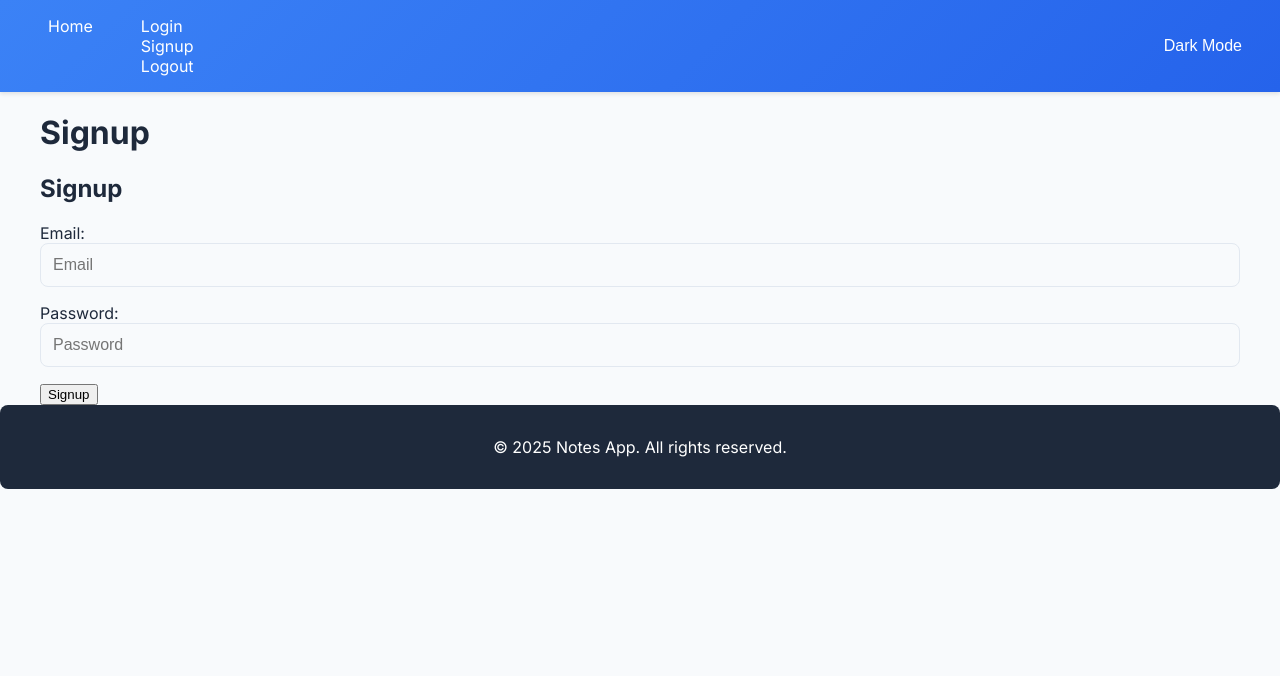
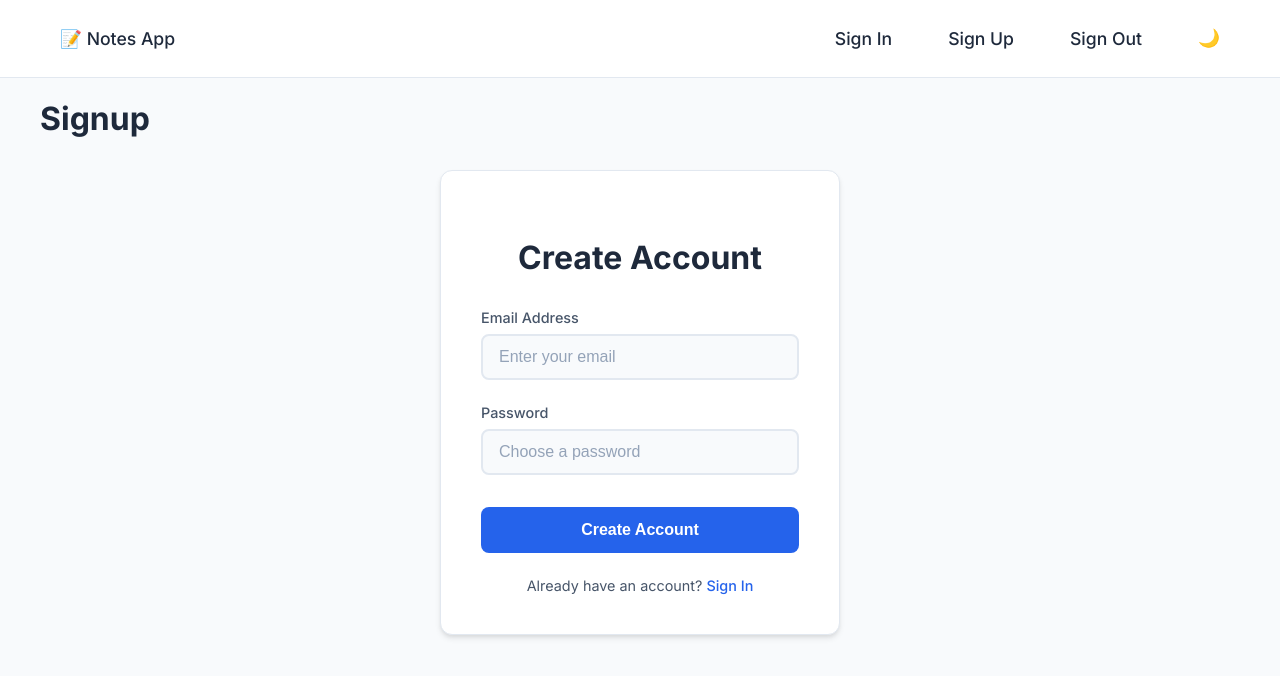
Before and after one commit to dochtan1608/note-app, a React (Create React App) app in the folder frontend/: page /signup in a window 1280 px wide. Shown: the top 676 px of the page. Built offline with nearby package versions, Linux system fonts and the light colour scheme.

Commit message:
alert signup

```diff
--- a/frontend/package.json
+++ b/frontend/package.json
@@ -9,6 +9,7 @@
     "axios": "^0.27.2",
     "react": "^18.2.0",
     "react-dom": "^18.2.0",
+    "react-router-dom": "^6.3.0",
     "react-scripts": "5.0.1",
     "web-vitals": "^2.1.4",
     "zustand": "^4.0.0-rc.1"
--- a/frontend/src/components/App.js
+++ b/frontend/src/components/App.js
@@ -1,6 +1,6 @@
 import LoginPage from "../pages/LoginPage";
 import NotesPage from "../pages/NotesPage";
-import { BrowserRouter, Routes, Route, Link } from "react-router-dom";
+import { Routes, Route, Link } from "react-router-dom";
 import RequireAuth from "./RequireAuth";
 import SignupPage from "../pages/SignupPage";
 import LogoutPage from "../pages/LogoutPage";
@@ -23,51 +23,38 @@ function App() {
   };
 
   return (
-    <BrowserRouter>
+    <>
       <header className="nav-bar">
-        <nav>
-          <ul className="nav-list">
-            <li>
+        <nav className="nav-content">
           <Link to="/" className="nav-link">
-                Home
+            📝 Notes App
           </Link>
-            </li>
+
           <div className="auth-links">
-              <li>
             <Link to="/login" className="nav-link">
-                  Login
+              Sign In
             </Link>
-              </li>
-              <li>
             <Link to="/signup" className="nav-link">
-                  Signup
+              Sign Up
             </Link>
-              </li>
-              <li>
             <Link to="/logout" className="nav-link">
-                  Logout
+              Sign Out
             </Link>
-              </li>
-            </div>
-          </ul>
-        </nav>
-        <div
-          style={{
-            display: "flex",
-            justifyContent: "center",
-            alignItems: "center",
-          }}
+            <button
+              className="dark-mode-toggle"
+              onClick={toggleDarkMode}
+              aria-label="Toggle dark mode"
             >
-          <button className="dark-mode-toggle" onClick={toggleDarkMode}>
-            {darkMode ? "Light Mode" : "Dark Mode"}
+              {darkMode ? "🌞" : "🌙"}
             </button>
           </div>
+        </nav>
       </header>
 
       <main className="app-container">
         <Routes>
           <Route
-            index
+            path="/"
             element={
               <RequireAuth>
                 <NotesPage />
@@ -79,11 +66,7 @@ function App() {
           <Route path="/logout" element={<LogoutPage />} />
         </Routes>
       </main>
-
-      <footer className="footer">
-        <p>&copy; {new Date().getFullYear()} Notes App. All rights reserved.</p>
-      </footer>
-    </BrowserRouter>
+    </>
   );
 }
 
--- a/frontend/src/components/LoginForm.js
+++ b/frontend/src/components/LoginForm.js
@@ -1,5 +1,5 @@
 import React from "react";
-import { useNavigate } from "react-router-dom";
+import { useNavigate, Link } from "react-router-dom";
 import authStore from "../stores/authStore";
 
 export default function LoginForm() {
@@ -8,40 +8,53 @@ export default function LoginForm() {
 
   const handleLogin = async (e) => {
     e.preventDefault();
-    await store.login();
-    navigate("/");
+    try {
+      await store.login();
+      navigate("/");
+    } catch (err) {
+      console.error("Login failed:", err);
+    }
   };
 
   return (
-    <div className="form-container">
-      <h2 className="form-title">Login</h2>
-      <form onSubmit={handleLogin}>
-        <div className="input-group">
-          <label htmlFor="email">Email:</label>
+    <div className="auth-container">
+      <h2 className="auth-title">Welcome Back</h2>
+      <form onSubmit={handleLogin} className="auth-form">
+        <div className="form-group">
+          <label htmlFor="email" className="form-label">
+            Email Address
+          </label>
           <input
-            className="input-field"
+            id="email"
+            className="auth-input"
             onChange={store.updateLoginForm}
             value={store.loginForm.email}
             type="email"
             name="email"
-            placeholder="Email"
+            placeholder="Enter your email"
           />
         </div>
-        <div className="input-group">
-          <label htmlFor="password">Password:</label>
+        <div className="form-group">
+          <label htmlFor="password" className="form-label">
+            Password
+          </label>
           <input
-            className="input-field"
+            id="password"
+            className="auth-input"
             onChange={store.updateLoginForm}
             value={store.loginForm.password}
             type="password"
             name="password"
-            placeholder="Password"
+            placeholder="Enter your password"
           />
         </div>
-        <button className="btn" type="submit">
-          Login
+        <button className="auth-button" type="submit">
+          Sign In
         </button>
       </form>
+      <div className="auth-link">
+        Don't have an account? <Link to="/signup">Sign Up</Link>
+      </div>
     </div>
   );
 }
--- a/frontend/src/components/Notes.js
+++ b/frontend/src/components/Notes.js
@@ -8,7 +8,7 @@ export default function Notes() {
   // Fetch notes khi component mount
   useEffect(() => {
     store.fetchNotes();
-  }, [store]);
+  }, []);
 
   return (
     <div className="notes-section">
--- a/frontend/src/components/NotesPage.js
+++ b/frontend/src/components/NotesPage.js
@@ -10,8 +10,8 @@ import CreateForm from "../components/CreateForm";
 export default function NotesPage() {
   return (
     <div className="content-layout">
-     <CreateForm />
-     <Notes />
+      <Notes />
+      <CreateForm />
     </div>
   );
 }
--- a/frontend/src/components/SignupForm.js
+++ b/frontend/src/components/SignupForm.js
@@ -1,5 +1,5 @@
 import React from "react";
-import { useNavigate } from "react-router-dom";
+import { useNavigate, Link } from "react-router-dom";
 import authStore from "../stores/authStore";
 
 export default function SignupForm() {
@@ -8,40 +8,54 @@ export default function SignupForm() {
 
   const handleSignup = async (e) => {
     e.preventDefault();
-    await store.signup();
-    navigate("/login");
+    try {
+      await store.signup();
+      alert("Registration successful!");
+      navigate("/login");
+    } catch (err) {
+      console.log(err);
+    }
   };
 
   return (
-    <div className="form-container">
-      <h2 className="form-title">Signup</h2>
-      <form onSubmit={handleSignup}>
-        <div className="input-group">
-          <label htmlFor="email">Email:</label>
+    <div className="auth-container">
+      <h2 className="auth-title">Create Account</h2>
+      <form onSubmit={handleSignup} className="auth-form">
+        <div className="form-group">
+          <label htmlFor="email" className="form-label">
+            Email Address
+          </label>
           <input
-            className="input-field"
+            id="email"
+            className="auth-input"
             onChange={store.updateSignupForm}
             value={store.signupForm.email}
             type="email"
             name="email"
-            placeholder="Email"
+            placeholder="Enter your email"
           />
         </div>
-        <div className="input-group">
-          <label htmlFor="password">Password:</label>
+        <div className="form-group">
+          <label htmlFor="password" className="form-label">
+            Password
+          </label>
           <input
-            className="input-field"
+            id="password"
+            className="auth-input"
             onChange={store.updateSignupForm}
             value={store.signupForm.password}
             type="password"
             name="password"
-            placeholder="Password"
+            placeholder="Choose a password"
           />
         </div>
-        <button className="btn" type="submit">
-          Signup
+        <button className="auth-button" type="submit">
+          Create Account
         </button>
       </form>
+      <div className="auth-link">
+        Already have an account? <Link to="/login">Sign In</Link>
+      </div>
     </div>
   );
 }
--- a/frontend/src/index.js
+++ b/frontend/src/index.js
@@ -2,7 +2,14 @@ import React from "react";
 import ReactDOM from "react-dom/client";
 import App from "./components/App.js";
 import axios from "axios";
+import { BrowserRouter } from "react-router-dom";
+
 axios.defaults.baseURL = "http://localhost:3000";
 axios.defaults.withCredentials = true;
+
 const root = ReactDOM.createRoot(document.getElementById("root"));
-root.render(<App />);
+root.render(
+  <BrowserRouter>
+    <App />
+  </BrowserRouter>
+);
--- a/frontend/src/styles/styles.css
+++ b/frontend/src/styles/styles.css
@@ -1,21 +1,26 @@
-/* ================================
-   1. Biến CSS & Cấu hình cơ bản
-   ================================ */
 :root {
   --primary-color: #2563eb;
   --primary-color-light: #3b82f6;
+  --secondary-color: #64748b;
   --danger-color: #ef4444;
   --warning-color: #f59e0b;
+  --success-color: #16a34a;
+  --info-color: #0ea5e9;
   --bg-light: #f8fafc;
   --bg-medium: #f1f5f9;
   --bg-dark: #e2e8f0;
   --text-dark: #1e293b;
   --text-medium: #475569;
+  --text-light: #cbd5e1;
   --border-color: #e2e8f0;
   --shadow-color: rgba(0, 0, 0, 0.1);
   --border-radius: 0.5rem;
   --font-family: "Inter", sans-serif;
   --transition-speed: 0.2s;
+  --card-shadow: 0 4px 6px -1px rgba(0, 0, 0, 0.1),
+    0 2px 4px -1px rgba(0, 0, 0, 0.06);
+  --hover-shadow: 0 10px 15px -3px rgba(0, 0, 0, 0.1),
+    0 4px 6px -2px rgba(0, 0, 0, 0.05);
 }
 
 body {
@@ -24,82 +29,97 @@ body {
   color: var(--text-dark);
   margin: 0;
   padding: 0;
-  display: flex;
-  flex-direction: column;
-  min-height: 100vh;
-  transition: background-color var(--transition-speed), color var(--transition-speed);
+  transition: background-color var(--transition-speed),
+    color var(--transition-speed);
 }
 
-/* ================================
-   2. Header & Footer
-   ================================ */
 .nav-bar {
-  background: linear-gradient(135deg, var(--primary-color-light), var(--primary-color));
+  background: rgba(255, 255, 255, 0.9);
+  backdrop-filter: blur(10px);
+  border-bottom: 1px solid var(--border-color);
+  position: sticky;
+  top: 0;
+  z-index: 100;
   padding: 1rem 2rem;
+}
+
+.nav-content {
+  max-width: 1200px;
+  margin: 0 auto;
   display: flex;
   justify-content: space-between;
   align-items: center;
-  box-shadow: 0 2px 4px var(--shadow-color);
-  margin-bottom: 1rem;
 }
 
 .nav-list {
   list-style: none;
   display: flex;
-  gap: 1rem;
   margin: 0;
   padding: 0;
+  width: 100%;
+}
+
+.auth-links {
+  display: flex;
+  align-items: center;
+  gap: 1rem;
 }
 
 .nav-link {
-  color: #fff;
+  color: var(--text-dark);
   text-decoration: none;
-  font-size: 1rem;
-  padding: 0.5rem 1rem;
+  font-size: 1.1rem;
+  padding: 0.75rem 1.25rem;
   border-radius: var(--border-radius);
   transition: background-color var(--transition-speed);
+  font-weight: 500;
+  position: relative;
 }
 
-.nav-link:hover {
-  background-color: rgba(255, 255, 255, 0.2);
+.nav-link::after {
+  content: "";
+  position: absolute;
+  bottom: -2px;
+  left: 50%;
+  width: 0;
+  height: 2px;
+  background: var(--primary-color);
+  transition: all 0.3s ease;
+  transform: translateX(-50%);
+}
+
+.nav-link:hover::after {
+  width: 100%;
 }
 
 .dark-mode-toggle {
   background: none;
   border: none;
-  color: #fff;
   cursor: pointer;
-  font-size: 1rem;
+  font-size: 1.1rem;
+  padding: 0.75rem 1.25rem;
+  color: var(--text-dark);
+  transition: all 0.3s ease;
 }
 
-.footer {
-  background: var(--text-dark);
-  color: #fff;
-  text-align: center;
-  padding: 1rem;
-  margin-top: auto;
-  border-radius: var(--border-radius);
-  transition: background-color var(--transition-speed), color var(--transition-speed);
+.dark-mode-toggle:hover {
+  opacity: 0.8;
 }
 
-/* ================================
-   3. Container & Layout
-   ================================ */
 .app-container {
   max-width: 1200px;
   margin: 0 auto;
-  padding: 0 1rem;
+  padding: 0 1.5rem;
+  flex: 1;
+  display: flex;
+  flex-direction: column;
 }
 
-/*
-  content-layout:
-   - Desktop: 2 cột (cột trái: Notes, cột phải: Create Note)
-   - Mobile: 1 cột dọc
-*/
 .content-layout {
   display: grid;
-  grid-template-columns: 2fr 1fr;
-  gap: 1.5rem;
+  grid-template-columns: 1fr 350px;
+  gap: 2rem;
+  align-items: start;
 }
 
 @media (max-width: 768px) {
@@ -108,74 +128,75 @@ body {
   }
 }
 
-/* ================================
-   4. Notes Section (Cột trái)
-   ================================ */
 .notes-section {
   background: var(--bg-medium);
-  padding: 1rem;
+  padding: 1.5rem;
   border-radius: var(--border-radius);
   box-shadow: 0 2px 4px var(--shadow-color);
 }
 
 .notes-section h2 {
-  font-size: 1.25rem;
-  margin-bottom: 1rem;
+  font-size: 1.5rem;
+  margin-bottom: 1.25rem;
+  color: var(--text-dark);
 }
 
-/* notes-list: danh sách note xếp dọc */
-.notes-list {
+.notes-grid {
+  display: grid;
+  grid-template-columns: repeat(auto-fill, minmax(250px, 1fr));
+  gap: 1.5rem;
+}
+
+.note-card {
+  background: white;
+  border: 1px solid var(--border-color);
+  border-radius: 12px;
+  box-shadow: var(--card-shadow);
+  padding: 1.5rem;
   display: flex;
   flex-direction: column;
   gap: 1rem;
-}
-
-/* Mỗi note-card: hiển thị title, content, 2 nút (Delete, Update) */
-.note-card {
-  background: #fff;
-  border: 1px solid var(--border-color);
-  border-radius: var(--border-radius);
-  box-shadow: 0 1px 2px var(--shadow-color);
-  padding: 1rem;
-  display: flex;
-  flex-direction: column;
-  gap: 0.75rem;
-  transition: transform var(--transition-speed);
+  transition: all 0.3s ease;
 }
 
 .note-card:hover {
-  transform: translateY(-2px);
+  transform: translateY(-5px);
+  box-shadow: var(--hover-shadow);
 }
 
 .note-title {
-  font-size: 1.1rem;
+  font-size: 1.25rem;
   font-weight: 600;
   margin: 0;
+  color: var(--text-dark);
+  margin-bottom: 0.5rem;
 }
 
 .note-body {
-  font-size: 0.95rem;
+  font-size: 1rem;
   color: var(--text-medium);
   margin: 0;
   flex-grow: 1;
+  line-height: 1.6;
 }
 
-/* Nút Delete, Update note */
 .note-actions {
   display: flex;
-  gap: 0.5rem;
+  gap: 0.75rem;
 }
 
 .btn-delete,
 .btn-update {
-  flex: 1; /* Chia đều chiều rộng 2 nút */
+  flex: 1;
   border: none;
-  padding: 0.6rem;
-  border-radius: var(--border-radius);
-  font-size: 0.9rem;
+  padding: 0.75rem 1.5rem;
+  border-radius: 8px;
+  font-size: 0.95rem;
   font-weight: 600;
   cursor: pointer;
-  transition: background-color var(--transition-speed);
+  transition: all 0.3s ease;
+  box-shadow: 0 1px 2px var(--shadow-color);
+  letter-spacing: 0.5px;
 }
 
 .btn-delete {
@@ -184,7 +205,7 @@ body {
 }
 
 .btn-delete:hover {
-  background: #dc2626; /* Đậm hơn 1 chút */
+  background: #dc2626;
 }
 
 .btn-update {
@@ -193,78 +214,79 @@ body {
 }
 
 .btn-update:hover {
-  background: #d97706; /* Đậm hơn 1 chút */
+  background: #d97706;
 }
 
-/* ================================
-   5. Create Form Section (Cột phải)
-   ================================ */
 .create-form-section {
-  background: #fff;
+  background: white;
   border: 1px solid var(--border-color);
-  border-radius: var(--border-radius);
-  box-shadow: 0 2px 4px var(--shadow-color);
-  padding: 1rem;
+  border-radius: 12px;
+  box-shadow: var(--card-shadow);
+  padding: 2rem;
+  position: sticky;
+  top: 2rem;
 }
 
 .create-form-section h2 {
-  font-size: 1.25rem;
-  margin-bottom: 1rem;
+  font-size: 1.5rem;
+  margin-bottom: 1.25rem;
+  color: var(--text-dark);
 }
 
 .input-field {
   width: 100%;
-  padding: 0.75rem;
-  margin-bottom: 1rem;
-  border: 1px solid var(--border-color);
-  border-radius: var(--border-radius);
+  padding: 1rem;
+  margin-bottom: 1.25rem;
+  border: 2px solid var(--border-color);
+  border-radius: 8px;
   font-size: 1rem;
   background: var(--bg-light);
   color: var(--text-medium);
   box-sizing: border-box;
+  transition: all 0.3s ease;
 }
 
 .input-field:focus {
   border-color: var(--primary-color);
   outline: none;
-  box-shadow: 0 0 0 2px rgba(59, 130, 246, 0.2);
+  box-shadow: 0 0 0 3px rgba(37, 99, 235, 0.1);
 }
 
-/* Nút Create Note */
 .btn-create {
-  background: linear-gradient(135deg, var(--primary-color-light), var(--primary-color));
+  background: var(--primary-color);
   color: #fff;
   border: none;
-  border-radius: var(--border-radius);
-  padding: 0.75rem;
-  font-size: 1rem;
+  border-radius: 8px;
+  padding: 0.75rem 1.5rem;
+  font-size: 1.1rem;
   font-weight: 600;
   width: 100%;
   cursor: pointer;
-  transition: transform var(--transition-speed);
+  transition: all 0.3s ease;
+  box-shadow: 0 4px 6px rgba(37, 99, 235, 0.2);
+  letter-spacing: 0.5px;
 }
 
 .btn-create:hover {
   transform: translateY(-2px);
+  box-shadow: 0 6px 8px rgba(37, 99, 235, 0.3);
 }
 
-/* ================================
-   6. Dark Mode Styles (tùy chọn)
-   ================================ */
 body.dark-mode {
-  background-color: #121212;
+  background: #1a1a1a;
   color: #fff;
 }
 
 body.dark-mode .nav-bar {
-  background: #333;
+  background: rgba(26, 26, 26, 0.9);
+  border-bottom: 1px solid rgba(255, 255, 255, 0.1);
 }
 
 body.dark-mode .create-form-section,
 body.dark-mode .notes-section,
 body.dark-mode .note-card {
-  background-color: #333;
-  border-color: #555;
+  background-color: #2d2d2d;
+  border-color: rgba(255, 255, 255, 0.1);
   box-shadow: 0 2px 4px rgba(255, 255, 255, 0.1);
 }
 
@@ -276,11 +298,147 @@ body.dark-mode .notes-section h2 {
 }
 
 body.dark-mode .input-field {
-  background-color: #444;
-  border-color: #555;
+  background: #1a1a1a;
+  border-color: rgba(255, 255, 255, 0.1);
   color: #eee;
 }
 
-body.dark-mode .footer {
-  background-color: #222;
+body.dark-mode .nav-link {
+  color: #fff;
 }
+
+body.dark-mode .dark-mode-toggle {
+  color: #fff;
+}
+
+/* Auth Pages Styling */
+.auth-container {
+  max-width: 400px;
+  margin: 2rem auto;
+  padding: 2.5rem;
+  background: white;
+  border-radius: 12px;
+  box-shadow: var(--card-shadow);
+  border: 1px solid var(--border-color);
+  box-sizing: border-box;
+}
+
+.auth-title {
+  font-size: 2rem;
+  font-weight: 700;
+  color: var(--text-dark);
+  margin-bottom: 2rem;
+  text-align: center;
+}
+
+.auth-form {
+  display: flex;
+  flex-direction: column;
+  gap: 1.5rem;
+  width: 100%;
+}
+
+.form-group {
+  display: flex;
+  flex-direction: column;
+  gap: 0.5rem;
+  width: 100%;
+}
+
+.form-label {
+  font-size: 0.9rem;
+  font-weight: 500;
+  color: var(--text-medium);
+}
+
+.auth-input {
+  width: 100%;
+  padding: 0.75rem 1rem;
+  border: 2px solid var(--border-color);
+  border-radius: 8px;
+  font-size: 1rem;
+  transition: all 0.3s ease;
+  background: var(--bg-light);
+  box-sizing: border-box;
+}
+
+.auth-input::placeholder {
+  color: #94a3b8;
+}
+
+.auth-input:focus {
+  border-color: var(--primary-color);
+  box-shadow: 0 0 0 3px rgba(37, 99, 235, 0.1);
+  outline: none;
+}
+
+.auth-button {
+  width: 100%;
+  padding: 0.875rem;
+  background: var(--primary-color);
+  color: white;
+  border: none;
+  border-radius: 8px;
+  font-size: 1rem;
+  font-weight: 600;
+  cursor: pointer;
+  transition: all 0.3s ease;
+  margin-top: 0.5rem;
+}
+
+.auth-button:hover {
+  background: var(--primary-color-light);
+  transform: translateY(-1px);
+  box-shadow: 0 4px 6px rgba(37, 99, 235, 0.2);
+}
+
+.auth-link {
+  text-align: center;
+  margin-top: 1.5rem;
+  font-size: 0.9rem;
+  color: var(--text-medium);
+}
+
+.auth-link a {
+  color: var(--primary-color);
+  text-decoration: none;
+  font-weight: 500;
+}
+
+.auth-link a:hover {
+  text-decoration: underline;
+}
+
+.auth-error {
+  color: var(--danger-color);
+  background: rgba(239, 68, 68, 0.1);
+  padding: 0.75rem 1rem;
+  border-radius: 6px;
+  margin-bottom: 1rem;
+  font-size: 0.9rem;
+  text-align: center;
+}
+
+/* Dark mode adjustments */
+body.dark-mode .auth-container {
+  background: #2d2d2d;
+  border-color: rgba(255, 255, 255, 0.1);
+}
+
+body.dark-mode .auth-title {
+  color: white;
+}
+
+body.dark-mode .form-label {
+  color: #e2e8f0;
+}
+
+body.dark-mode .auth-input {
+  background: #1a1a1a;
+  border-color: rgba(255, 255, 255, 0.1);
+  color: white;
+}
+
+body.dark-mode .auth-link {
+  color: #e2e8f0;
+}
```
Also changed, not shown: frontend/src/stores/authStore.js (+2 -6 lines), 1 other file (tests, documents, lock files or other folders). Lines whose indentation alone changed are shown as unchanged.
